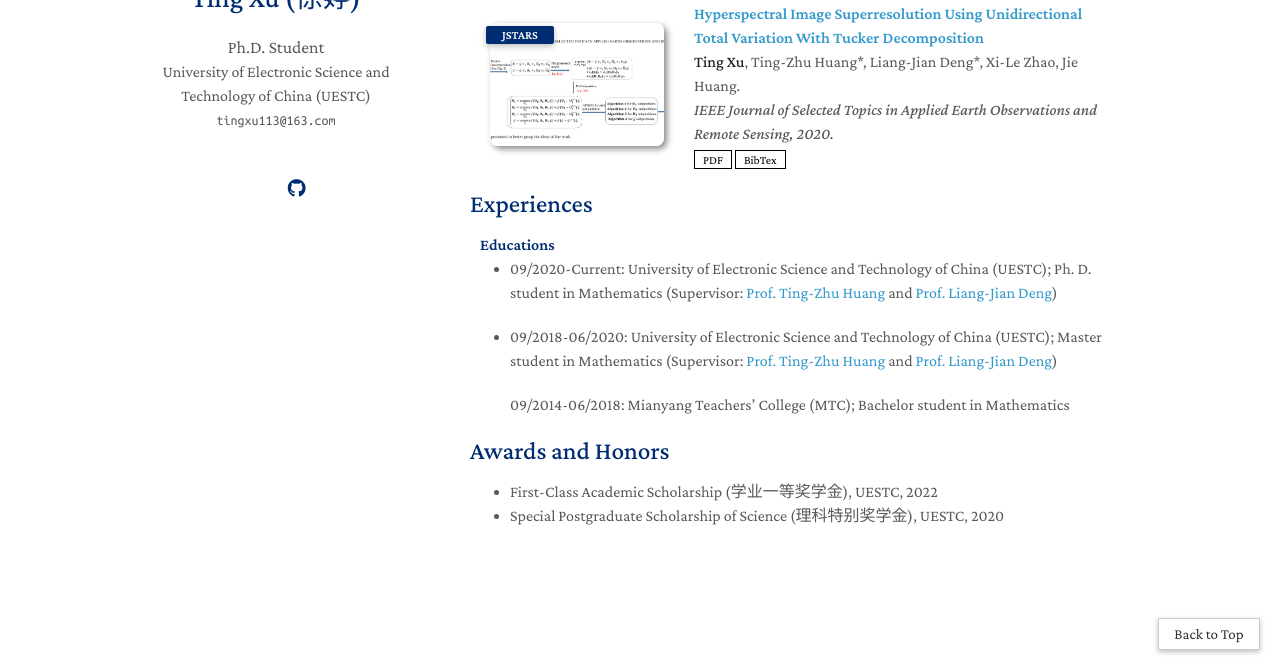
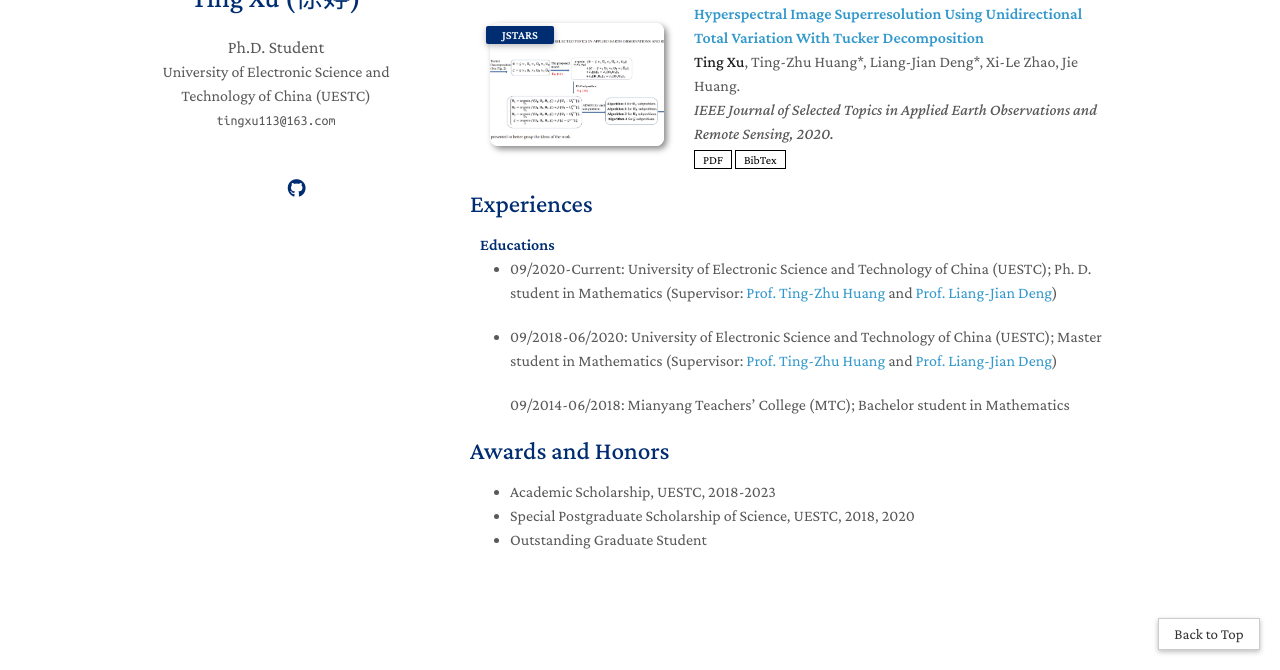
Before and after one commit to tingxu113/tingxu113.github.io, a Jekyll site: the page built from index.md, in a window 1280 px wide and 900 px high, scrolled down 1009 px, cut to the strip 230-900 px from the top of the window. Built offline with Jekyll 4.4.1, drawn with Linux system fonts in a browser that asks for light colours; nearby versions of some CDN libraries; a style sheet for code colours, icons or effects is not loaded; our own code applies the rules of GitHub Pages for plain Markdown files.

Commit message:
Update services.md

```diff
--- a/_includes/services.md
+++ b/_includes/services.md
@@ -21,6 +21,8 @@
 
 
 <ul>
-  <li>First-Class Academic Scholarship (学业一等奖学金), UESTC, 2022</li>
-  <li>Special Postgraduate Scholarship of Science (理科特别奖学金), UESTC, 2020</li>
+  <li> Academic Scholarship, UESTC, 2018-2023</li>
+  <li> Special Postgraduate Scholarship of Science, UESTC, 2018, 2020</li>
+  <li> Outstanding Graduate Student </li>
+
 </ul>
```
